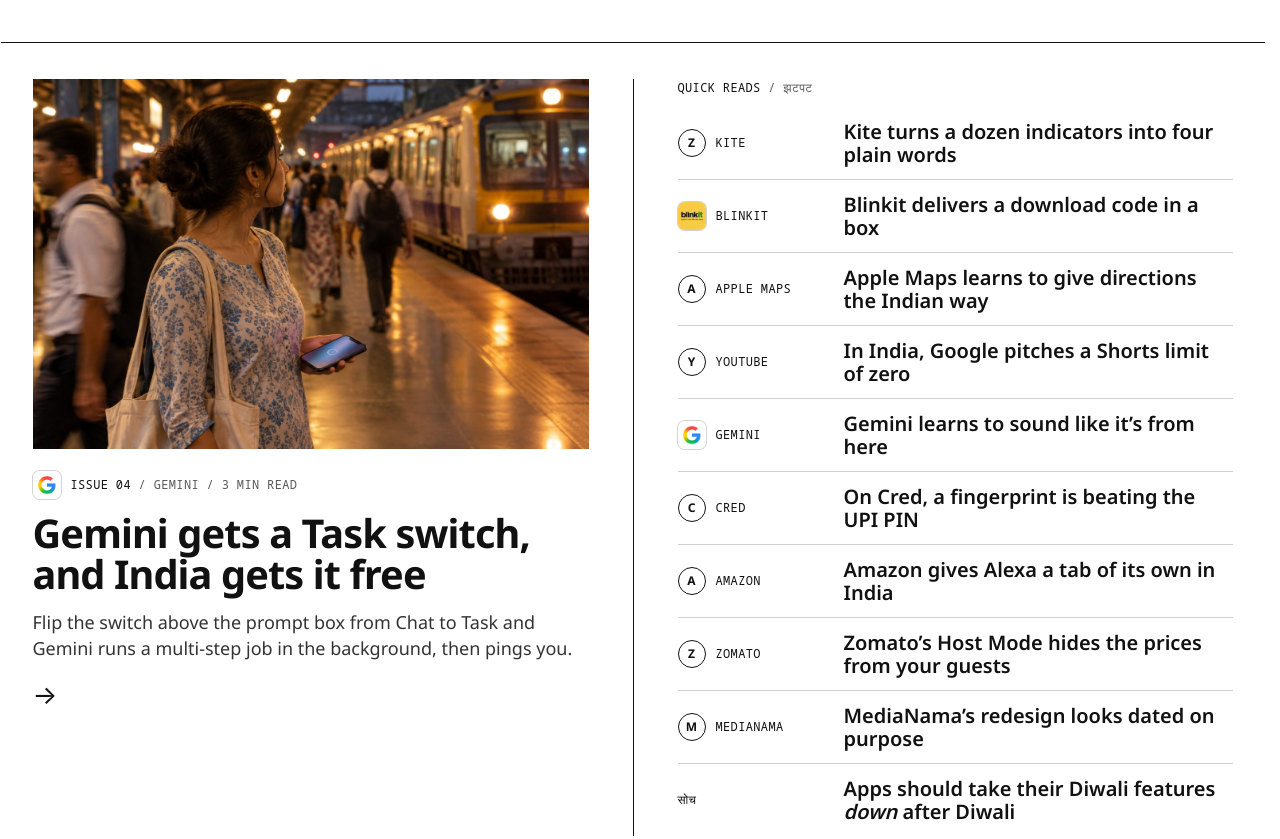
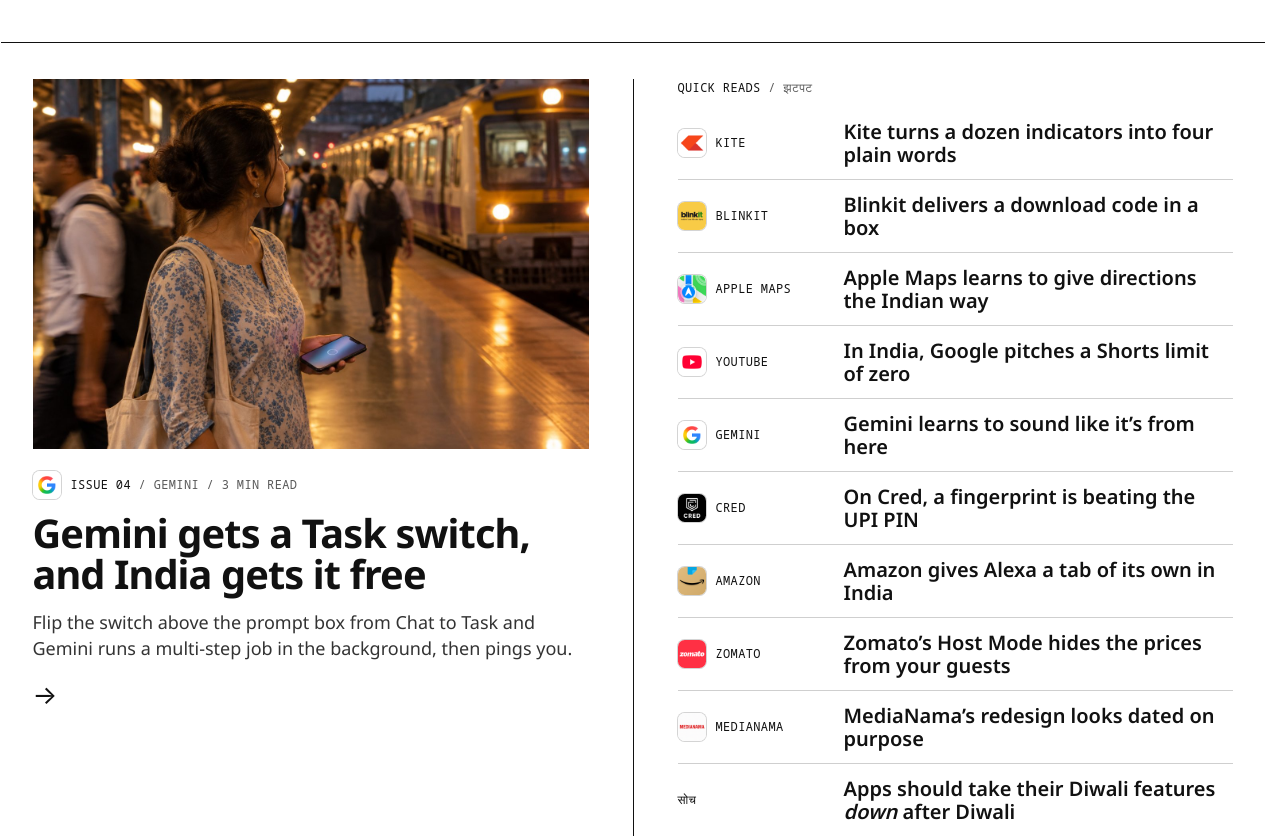
Before and after one commit to shrutibhise12-ui/design-duniya, a plain HTML site: page index.html in a window 1280 px wide. Shown: the part 1589-2428 px from the top of the page. Drawn offline with Linux system fonts and the light colour scheme; a web font is replaced by a local one.

Commit message:
Add official app icons for Amazon, MediaNama, Cred, Zomato, YouTube, Apple Maps, Instagram, Spotify, Kite and Figma
Co-Authored-By: Claude Opus 5.5 <noreply@anthropic.com>
Claude-Session: https://claude.ai/code/session_01WDEkrQHtxnnDbEY9e64XPM

```diff
--- a/index.html
+++ b/index.html
@@ -816,7 +816,7 @@ a.media:hover { text-decoration: none; }
 
   <article class="wrap lead2 reveal" style="--i:3" id="lead">
     <div class="lead2__text">
-      <p class="kick mono"><i class="logo logo--text" aria-hidden="true">F</i><span><b>Feature</b> / Figma Config / 3 min read</span></p>
+      <p class="kick mono"><i class="logo" aria-hidden="true"><img src="images/logos/figma.png" alt=""></i><span><b>Feature</b> / Figma Config / 3 min read</span></p>
       <h2 class="hl hl--xl"><a href="figma-config-2027.html">Config 2027 is set for May</a></h2>
       <p class="dek">Figma’s yearly design conference returns to San Francisco on <span style="white-space:nowrap">25–27 May 2027</span>, at a new venue. Early&#8209;bird tickets are open. Here’s what Config is, and why designers in India follow it.</p>
       <a class="go" href="figma-config-2027.html">Read story <span aria-hidden="true">→</span></a>
@@ -828,7 +828,7 @@ a.media:hover { text-decoration: none; }
     <article class="col" id="news-1">
       <span></span>
       <a class="media tone-fog" href="instagram-story-edit.html" tabindex="-1" aria-hidden="true"><img src="images/instagram-story-edit.jpg" alt="" loading="lazy"></a>
-      <p class="kick mono"><i class="logo logo--text" aria-hidden="true">I</i><span><b>News</b> / Instagram / 3 min read</span></p>
+      <p class="kick mono"><i class="logo" aria-hidden="true"><img src="images/logos/instagram.png" alt=""></i><span><b>News</b> / Instagram / 3 min read</span></p>
       <h3 class="hl hl--l"><a href="instagram-story-edit.html">Instagram gives Stories a 15-minute second chance</a></h3>
       <p class="dek">A new Edit story option in the three-dot menu lets you fix text, music, stickers and drawings after posting, without losing views. After 15 minutes it locks.</p>
       <a class="arrow" href="instagram-story-edit.html" aria-label="Read: Instagram gives Stories a 15-minute second chance">→</a>
@@ -836,7 +836,7 @@ a.media:hover { text-decoration: none; }
     <article class="col" id="news-2">
       <span></span>
       <a class="media tone-fog" href="spotify-running-mode.html" tabindex="-1" aria-hidden="true"><img src="images/spotify-running-mode.jpg" alt="" loading="lazy"></a>
-      <p class="kick mono"><i class="logo logo--text" aria-hidden="true">S</i><span><b>News</b> / Spotify / 2 min read</span></p>
+      <p class="kick mono"><i class="logo" aria-hidden="true"><img src="images/logos/spotify.png" alt=""></i><span><b>News</b> / Spotify / 2 min read</span></p>
       <h3 class="hl hl--l"><a href="spotify-running-mode.html">Spotify’s Running Mode reaches India and keeps time with your feet</a></h3>
       <p class="dek">Premium users can now pick a running preset and a target tempo, and Spotify fits the playlist to their stride.</p>
       <a class="arrow" href="spotify-running-mode.html" aria-label="Read: Spotify’s Running Mode reaches India and keeps time with your feet">→</a>
@@ -854,15 +854,15 @@ a.media:hover { text-decoration: none; }
     <div class="col" id="quick">
       <p class="kick mono"><span><b>Quick reads</b> / <span lang="hi">झटपट</span></span></p>
       <ul class="ql">
-        <li><a href="kite-technicals.html"><span class="ql__app mono"><i class="logo logo--text" aria-hidden="true">Z</i>Kite</span><span class="ql__title">Kite turns a dozen indicators into four plain words</span></a></li>
+        <li><a href="kite-technicals.html"><span class="ql__app mono"><i class="logo" aria-hidden="true"><img src="images/logos/kite.png" alt=""></i>Kite</span><span class="ql__title">Kite turns a dozen indicators into four plain words</span></a></li>
         <li><a href="blinkit-gta6-box.html"><span class="ql__app mono"><i class="logo" aria-hidden="true"><img src="images/logos/blinkit.png" alt=""></i>Blinkit</span><span class="ql__title">Blinkit delivers a download code in a box</span></a></li>
-        <li><a href="apple-maps-india.html"><span class="ql__app mono"><i class="logo logo--text" aria-hidden="true">A</i>Apple Maps</span><span class="ql__title">Apple Maps learns to give directions the Indian way</span></a></li>
-        <li><a href="youtube-shorts-zero.html"><span class="ql__app mono"><i class="logo logo--text" aria-hidden="true">Y</i>YouTube</span><span class="ql__title">In India, Google pitches a Shorts limit of zero</span></a></li>
+        <li><a href="apple-maps-india.html"><span class="ql__app mono"><i class="logo" aria-hidden="true"><img src="images/logos/applemaps.png" alt=""></i>Apple Maps</span><span class="ql__title">Apple Maps learns to give directions the Indian way</span></a></li>
+        <li><a href="youtube-shorts-zero.html"><span class="ql__app mono"><i class="logo" aria-hidden="true"><img src="images/logos/youtube.png" alt=""></i>YouTube</span><span class="ql__title">In India, Google pitches a Shorts limit of zero</span></a></li>
         <li><a href="gemini-desi-voice.html"><span class="ql__app mono"><i class="logo" aria-hidden="true"><img src="images/logos/google.png" alt=""></i>Gemini</span><span class="ql__title">Gemini learns to sound like it’s from here</span></a></li>
-        <li><a href="cred-fingerprint-upi.html"><span class="ql__app mono"><i class="logo logo--text" aria-hidden="true">C</i>Cred</span><span class="ql__title">On Cred, a fingerprint is beating the UPI PIN</span></a></li>
-        <li><a href="amazon-alexa-tab.html"><span class="ql__app mono"><i class="logo logo--text" aria-hidden="true">A</i>Amazon</span><span class="ql__title">Amazon gives Alexa a tab of its own in India</span></a></li>
-        <li><a href="zomato-host-mode.html"><span class="ql__app mono"><i class="logo logo--text" aria-hidden="true">Z</i>Zomato</span><span class="ql__title">Zomato’s Host Mode hides the prices from your guests</span></a></li>
-        <li><a href="medianama-redesign.html"><span class="ql__app mono"><i class="logo logo--text" aria-hidden="true">M</i>MediaNama</span><span class="ql__title">MediaNama’s redesign looks dated on purpose</span></a></li>
+        <li><a href="cred-fingerprint-upi.html"><span class="ql__app mono"><i class="logo" aria-hidden="true"><img src="images/logos/cred.png" alt=""></i>Cred</span><span class="ql__title">On Cred, a fingerprint is beating the UPI PIN</span></a></li>
+        <li><a href="amazon-alexa-tab.html"><span class="ql__app mono"><i class="logo" aria-hidden="true"><img src="images/logos/amazon.png" alt=""></i>Amazon</span><span class="ql__title">Amazon gives Alexa a tab of its own in India</span></a></li>
+        <li><a href="zomato-host-mode.html"><span class="ql__app mono"><i class="logo" aria-hidden="true"><img src="images/logos/zomato.png" alt=""></i>Zomato</span><span class="ql__title">Zomato’s Host Mode hides the prices from your guests</span></a></li>
+        <li><a href="medianama-redesign.html"><span class="ql__app mono"><i class="logo" aria-hidden="true"><img src="images/logos/medianama.png" alt=""></i>MediaNama</span><span class="ql__title">MediaNama’s redesign looks dated on purpose</span></a></li>
         <li id="soch"><a href="let-the-skin-expire.html"><span class="ql__app mono"><span lang="hi">सोच</span></span><span class="ql__title">Apps should take their Diwali features <em>down</em> after Diwali</span></a></li>
       </ul>
     </div>
@@ -901,25 +901,25 @@ a.media:hover { text-decoration: none; }
       <h2 class="ar__head" id="issue-04-head"><span class="ar__no">Issue 04</span> Hand it over<time class="mono mute" datetime="2026-11-20">Fri 20 Nov 2026</time></h2>
       <ul class="ql ar">
         <li><a href="gemini-tasks-india.html"><span class="ar__date mono">20 Nov 2026</span><span class="ql__app mono"><i class="logo" aria-hidden="true"><img src="images/logos/google.png" alt=""></i>Gemini</span><span class="ar__txt"><span class="ql__title">Gemini gets a Task switch, and India gets it free</span><span class="ar__dek">A chatbot answers while you watch. A task runs while you don’t. Gemini now puts that difference on a switch, and from this week free users in India can flip it.</span></span></a></li>
-        <li><a href="kite-technicals.html"><span class="ar__date mono">20 Nov 2026</span><span class="ql__app mono"><i class="logo logo--text" aria-hidden="true">Z</i>Zerodha Kite</span><span class="ar__txt"><span class="ql__title">Kite turns a dozen indicators into four plain words</span><span class="ar__dek">RSI, MACD, ADX, OBV: technical analysis comes in acronyms. Zerodha’s new Technicals tab on Kite groups a dozen of them into four questions and answers each one in a word.</span></span></a></li>
+        <li><a href="kite-technicals.html"><span class="ar__date mono">20 Nov 2026</span><span class="ql__app mono"><i class="logo" aria-hidden="true"><img src="images/logos/kite.png" alt=""></i>Zerodha Kite</span><span class="ar__txt"><span class="ql__title">Kite turns a dozen indicators into four plain words</span><span class="ar__dek">RSI, MACD, ADX, OBV: technical analysis comes in acronyms. Zerodha’s new Technicals tab on Kite groups a dozen of them into four questions and answers each one in a word.</span></span></a></li>
       </ul>
     </section>
     <section class="ar__issue" id="issue-03" aria-labelledby="issue-03-head">
       <h2 class="ar__head" id="issue-03-head"><span class="ar__no">Issue 03</span> Landmarks and launches<time class="mono mute" datetime="2026-11-19">Thu 19 Nov 2026</time></h2>
       <ul class="ql ar">
         <li><a href="blinkit-gta6-box.html"><span class="ar__date mono">19 Nov 2026</span><span class="ql__app mono"><i class="logo" aria-hidden="true"><img src="images/logos/blinkit.png" alt=""></i>Blinkit</span><span class="ar__txt"><span class="ql__title">Blinkit delivers a download code in a box</span><span class="ar__dek">A download code is about the least physical thing you can buy. Hours before GTA 6 unlocked in India, Blinkit began delivering it in a box anyway.</span></span></a></li>
-        <li><a href="apple-maps-india.html"><span class="ar__date mono">19 Nov 2026</span><span class="ql__app mono"><i class="logo logo--text" aria-hidden="true">A</i>Apple Maps</span><span class="ar__txt"><span class="ql__title">Apple Maps learns to give directions the Indian way</span><span class="ar__dek">Apple’s redesigned Maps has finally reached India. The interesting part is not the 3D buildings but the directions: they now point to things you can see from the road, and label places in two scripts at once.</span></span></a></li>
-        <li><a href="youtube-shorts-zero.html"><span class="ar__date mono">19 Nov 2026</span><span class="ql__app mono"><i class="logo logo--text" aria-hidden="true">Y</i>YouTube</span><span class="ar__txt"><span class="ql__title">In India, Google pitches a Shorts limit of zero</span><span class="ar__dek">Most screen-time tools nudge you and let you carry on. Google’s new safety push in India highlights one that doesn’t: parents can set a teen’s Shorts feed to zero, and long videos keep working.</span></span></a></li>
+        <li><a href="apple-maps-india.html"><span class="ar__date mono">19 Nov 2026</span><span class="ql__app mono"><i class="logo" aria-hidden="true"><img src="images/logos/applemaps.png" alt=""></i>Apple Maps</span><span class="ar__txt"><span class="ql__title">Apple Maps learns to give directions the Indian way</span><span class="ar__dek">Apple’s redesigned Maps has finally reached India. The interesting part is not the 3D buildings but the directions: they now point to things you can see from the road, and label places in two scripts at once.</span></span></a></li>
+        <li><a href="youtube-shorts-zero.html"><span class="ar__date mono">19 Nov 2026</span><span class="ql__app mono"><i class="logo" aria-hidden="true"><img src="images/logos/youtube.png" alt=""></i>YouTube</span><span class="ar__txt"><span class="ql__title">In India, Google pitches a Shorts limit of zero</span><span class="ar__dek">Most screen-time tools nudge you and let you carry on. Google’s new safety push in India highlights one that doesn’t: parents can set a teen’s Shorts feed to zero, and long videos keep working.</span></span></a></li>
       </ul>
     </section>
     <section class="ar__issue" id="issue-02" aria-labelledby="issue-02-head">
       <h2 class="ar__head" id="issue-02-head"><span class="ar__no">Issue 02</span> After Diwali<time class="mono mute" datetime="2026-11-18">Wed 18 Nov 2026</time></h2>
       <ul class="ql ar">
-        <li><a href="zomato-host-mode.html"><span class="ar__date mono">18 Nov 2026</span><span class="ql__app mono"><i class="logo logo--text" aria-hidden="true">Z</i>Zomato</span><span class="ar__txt"><span class="ql__title">Zomato’s Host Mode hides the prices from your guests</span><span class="ar__dek">Hand your phone to guests and they can choose from the menu without seeing what anything costs. The idea came from a user’s LinkedIn post, and Zomato says it shipped in 72 hours.</span></span></a></li>
-        <li><a href="cred-fingerprint-upi.html"><span class="ar__date mono">18 Nov 2026</span><span class="ql__app mono"><i class="logo logo--text" aria-hidden="true">C</i>Cred</span><span class="ar__txt"><span class="ql__title">On Cred, a fingerprint is beating the UPI PIN</span><span class="ar__dek">More than half of Cred’s RuPay credit card payments on UPI up to ₹10,000 are now approved with a fingerprint or a face scan. The two biggest UPI apps are behind smaller rivals on these features.</span></span></a></li>
-        <li><a href="medianama-redesign.html"><span class="ar__date mono">18 Nov 2026</span><span class="ql__app mono"><i class="logo logo--text" aria-hidden="true">M</i>MediaNama</span><span class="ar__txt"><span class="ql__title">MediaNama’s redesign looks dated on purpose</span><span class="ar__dek">The tech-policy publication’s new look adds advanced search, pages for issues, companies and regulators, and separate tabs for courts and Parliament.</span></span></a></li>
+        <li><a href="zomato-host-mode.html"><span class="ar__date mono">18 Nov 2026</span><span class="ql__app mono"><i class="logo" aria-hidden="true"><img src="images/logos/zomato.png" alt=""></i>Zomato</span><span class="ar__txt"><span class="ql__title">Zomato’s Host Mode hides the prices from your guests</span><span class="ar__dek">Hand your phone to guests and they can choose from the menu without seeing what anything costs. The idea came from a user’s LinkedIn post, and Zomato says it shipped in 72 hours.</span></span></a></li>
+        <li><a href="cred-fingerprint-upi.html"><span class="ar__date mono">18 Nov 2026</span><span class="ql__app mono"><i class="logo" aria-hidden="true"><img src="images/logos/cred.png" alt=""></i>Cred</span><span class="ar__txt"><span class="ql__title">On Cred, a fingerprint is beating the UPI PIN</span><span class="ar__dek">More than half of Cred’s RuPay credit card payments on UPI up to ₹10,000 are now approved with a fingerprint or a face scan. The two biggest UPI apps are behind smaller rivals on these features.</span></span></a></li>
+        <li><a href="medianama-redesign.html"><span class="ar__date mono">18 Nov 2026</span><span class="ql__app mono"><i class="logo" aria-hidden="true"><img src="images/logos/medianama.png" alt=""></i>MediaNama</span><span class="ar__txt"><span class="ql__title">MediaNama’s redesign looks dated on purpose</span><span class="ar__dek">The tech-policy publication’s new look adds advanced search, pages for issues, companies and regulators, and separate tabs for courts and Parliament.</span></span></a></li>
         <li><a href="gemini-desi-voice.html"><span class="ar__date mono">18 Nov 2026</span><span class="ql__app mono"><i class="logo" aria-hidden="true"><img src="images/logos/google.png" alt=""></i>Gemini</span><span class="ar__txt"><span class="ql__title">Gemini learns to sound like it’s from here</span><span class="ar__dek">Google’s Gemini app now offers voices in Hindi and Indian English, tuned to local pacing and pitch rather than a put-on accent. Pick one once and it follows you through Gemini Live, language practice and read-aloud.</span></span></a></li>
-        <li><a href="amazon-alexa-tab.html"><span class="ar__date mono">18 Nov 2026</span><span class="ql__app mono"><i class="logo logo--text" aria-hidden="true">A</i>Amazon</span><span class="ar__txt"><span class="ql__title">Amazon gives Alexa a tab of its own in India</span><span class="ar__dek">Alexa for Shopping now sits in the bottom navigation of the Amazon app in India, with AI overviews above search results, side-by-side comparisons and up to a year of price history on product pages.</span></span></a></li>
+        <li><a href="amazon-alexa-tab.html"><span class="ar__date mono">18 Nov 2026</span><span class="ql__app mono"><i class="logo" aria-hidden="true"><img src="images/logos/amazon.png" alt=""></i>Amazon</span><span class="ar__txt"><span class="ql__title">Amazon gives Alexa a tab of its own in India</span><span class="ar__dek">Alexa for Shopping now sits in the bottom navigation of the Amazon app in India, with AI overviews above search results, side-by-side comparisons and up to a year of price history on product pages.</span></span></a></li>
       </ul>
     </section>
     <section class="ar__issue" id="issue-01" aria-labelledby="issue-01-head">
```
Also changed, not shown: archive.html (+10 -10 lines), images/logos/amazon.png (added), images/logos/applemaps.png (added), images/logos/cred.png (added), images/logos/figma.png (added), images/logos/instagram.png (added), images/logos/kite.png (added), images/logos/medianama.png (added), images/logos/spotify.png (added), images/logos/youtube.png (added), images/logos/zomato.png (added).
